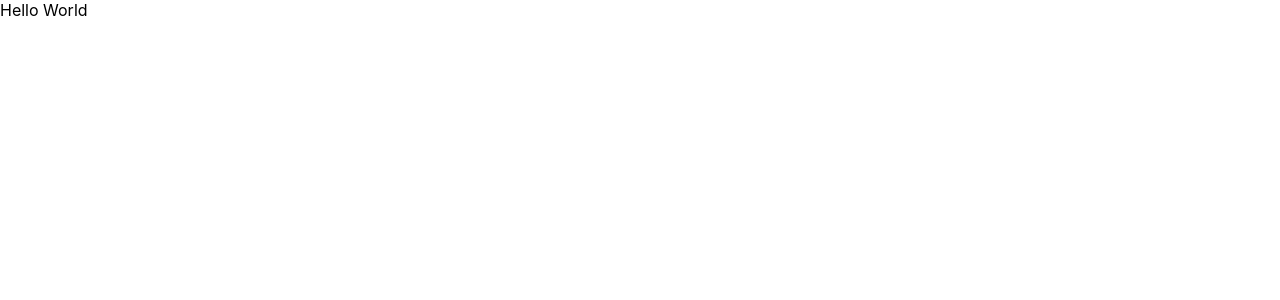
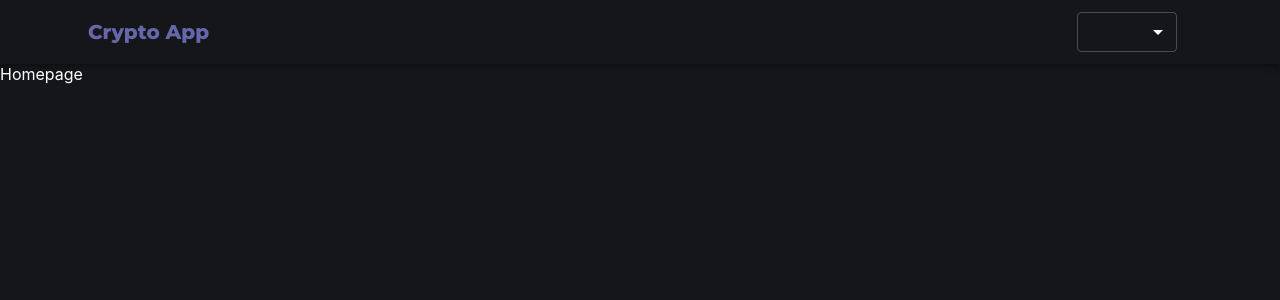
Before and after one commit to Gigioxx/crypto-app, a React (Create React App) app: page / in a window 1280 px wide. Shown: the top 300 px of the page. Built offline with nearby package versions, Linux system fonts and the light colour scheme.

Commit message:
Added routing and styles to app

```diff
--- a/src/App.js
+++ b/src/App.js
@@ -1,7 +1,28 @@
+import { styled } from '@mui/material/styles';
+import { BrowserRouter as Router, Routes, Route } from 'react-router-dom';
 import './App.css';
+import Header from './components/Header';
+import CoinPage from './Pages/CoinPage';
+import Homepage from './Pages/Homepage';
+
+const StyledRoot = styled('div')({
+  backgroundColor: '#14161a',
+  color: 'white',
+  minHeight: '100vh',
+});
 
 function App() {
-  return <div className="App">Hello World</div>;
+  return (
+    <Router>
+      <StyledRoot>
+        <Header />
+        <Routes>
+          <Route path='/' element={<Homepage />} />
+          <Route path='/coin/:id' element={<CoinPage />} />
+        </Routes>
+      </StyledRoot>
+    </Router>
+  );
 }
 
 export default App;
```
